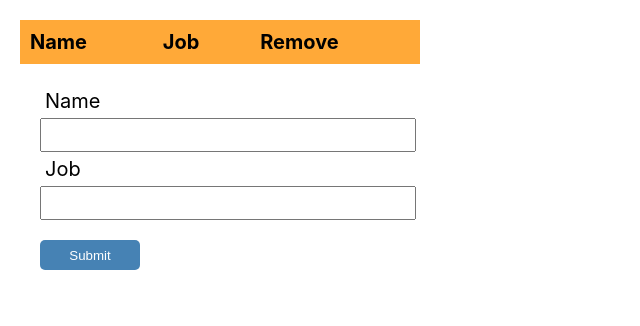
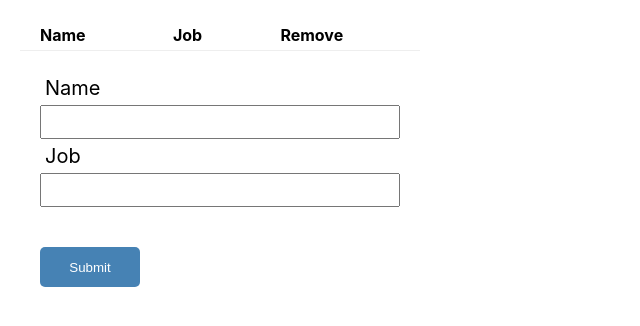
Before and after one commit to rhdmldus/tryAgain, a React (Create React App) app in the folder react-tutorial/: page / in a window 1280 px wide. Shown: the top 326 px of the page, without its empty margins (0-640 px from the left). Built offline with nearby package versions, Linux system fonts and the light colour scheme.

Commit message:
pulling in API Data

```diff
--- a/react-tutorial/src/index.css
+++ b/react-tutorial/src/index.css
@@ -12,16 +12,15 @@ code {
     monospace;
 }
 .container{font-size: 20px;padding:20px;}
-table {;width:400px;border-collapse:collapse;font-size:20px;}
-table th{text-align: left;background-color:rgb(255, 169, 56);}
+table {width:400px;border-collapse:collapse;font-size:20px;}
+table th{text-align: left;}
+table tr{border-bottom:1px solid #eee;font-size:16px;}
 table td:nth-child(1){width:100px;}
 table td:nth-child(2){width:200px;}
 table td:nth-child(3){width:100px;}
 table td button{width:80px;background:crimson;color:#fff;border:none;border-radius:3px;}
-table *{padding:10px;}
-table tr:nth-child(odd){background-color:bisque;}
-table tr:nth-child(even){background-color:cornsilk;}
+table *{padding:5px 20px;}
 form {padding:20px;box-sizing:border-box;width:400px;display:flex;flex-direction: column;}
 form label {margin:5px;}
-form input {padding:0 6px;width:100%;height:30px;}
-form input[type="button"] {margin-top:20px;width:100px;height:30px;border-radius:5px;background:steelblue;color:#fff;border:0}
+form input {padding:0 6px;height:30px;}
+form input[type="button"] {margin-top:40px;width:100px;height:40px;border-radius:5px;background:steelblue;color:#fff;border:0}
```
Also changed, not shown: react-tutorial/src/Api.js (added, +31 -0 lines).
